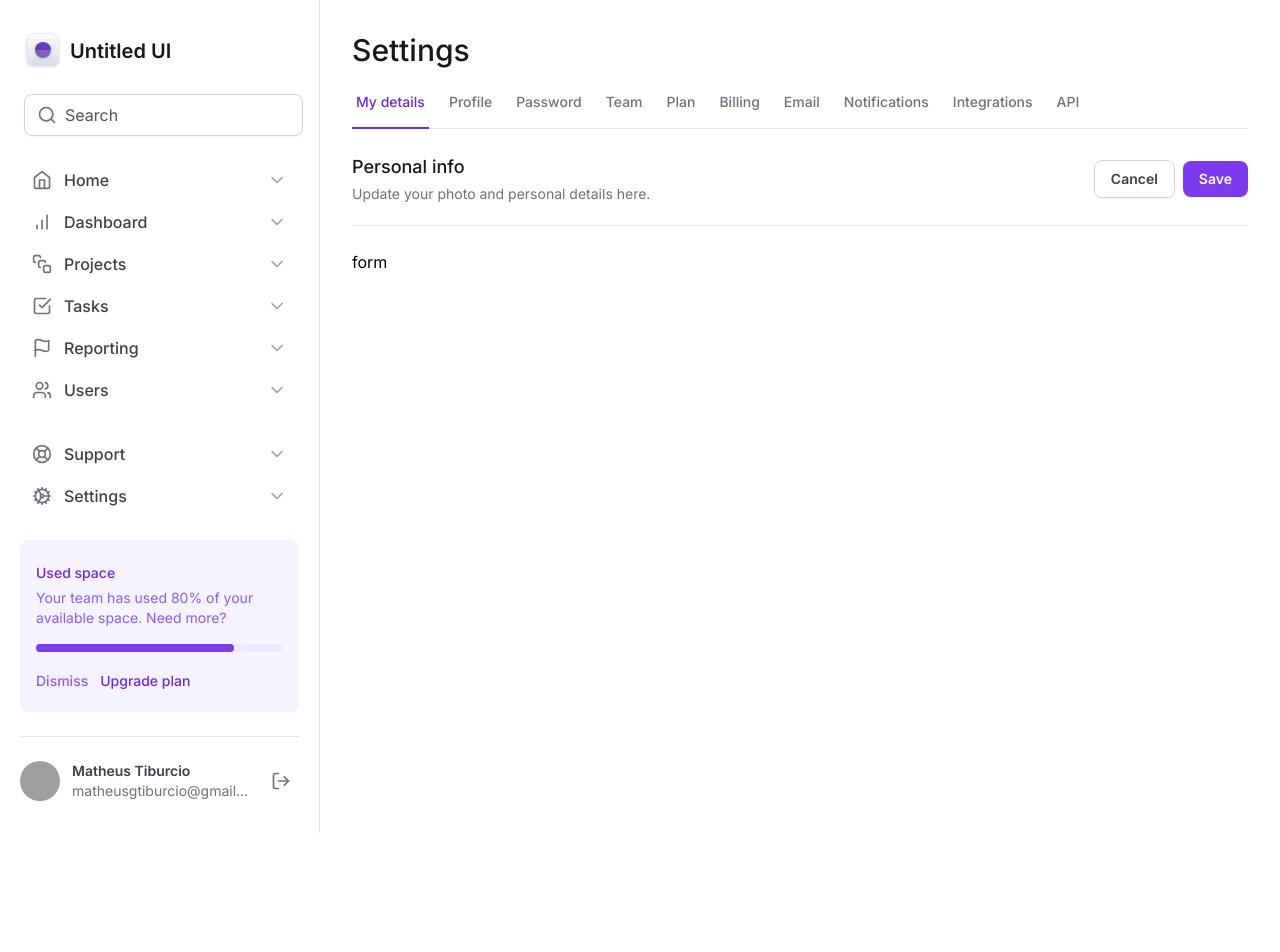
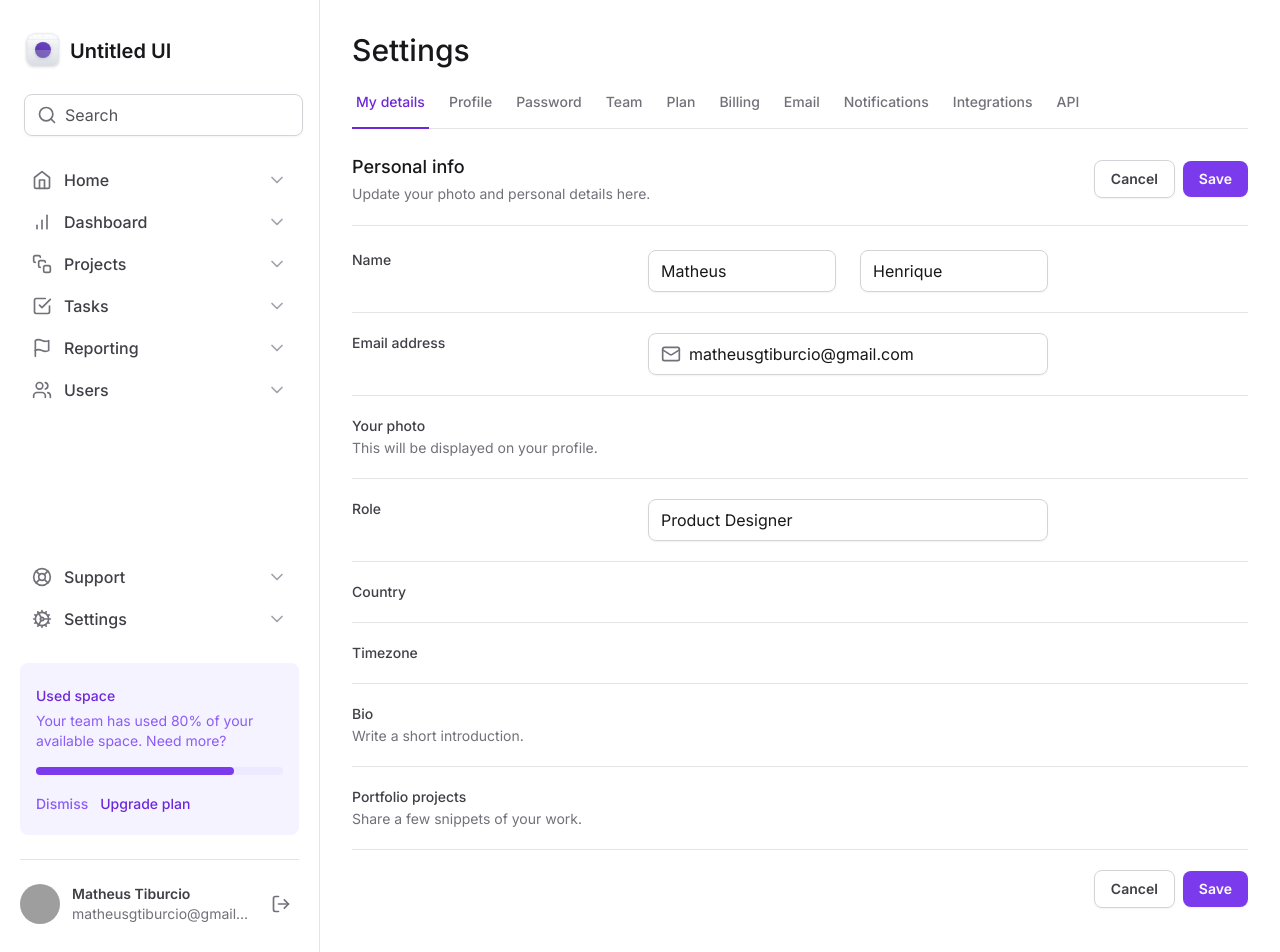
Before and after one commit to 0kira-vgl/tailwind-next, a Next.js app: page / in a window 1280 px wide. Shown: the top 952 px of the page. Before the commit the page ends 833 px from the top, so only its background shows below. Built offline with nearby package versions, Linux system fonts and the light colour scheme; grey boxes are pictures that could not be loaded.

Commit message:
add form fields

```diff
--- a/src/app/page.tsx
+++ b/src/app/page.tsx
@@ -1,4 +1,6 @@
 import { SettiingTabs } from "@/components/SettiingTabs";
+import { InputControl, InputPrefix, InputRoot } from "@/components/Input";
+import { Mail } from "lucide-react";
 
 export default function Home() {
   return (
@@ -32,8 +34,127 @@
           </div>
         </div>
 
-        <form id="settings" className="mt-6 flex flex-col w-full">
-          form
+        <form
+          id="settings"
+          className="mt-6 flex flex-col w-full gap-5 divide-y divide-zinc-200"
+        >
+          <div className="grid gap-3 grid-cols-form">
+            <label
+              htmlFor="firstName"
+              className="text-sm font-medium text-zinc-700"
+            >
+              Name
+            </label>
+            <div className="grid gap-6 grid-cols-2">
+              <InputRoot>
+                <InputControl id="firstName" defaultValue="Matheus" />
+              </InputRoot>
+
+              <InputRoot>
+                <InputControl defaultValue="Henrique" />
+              </InputRoot>
+            </div>
+          </div>
+
+          <div className="grid gap-3 grid-cols-form pt-5">
+            <label
+              htmlFor="email"
+              className="text-sm font-medium text-zinc-700"
+            >
+              Email address
+            </label>
+            <InputRoot>
+              <InputPrefix>
+                <Mail className="h-5 w-5 text-zinc-500" />
+              </InputPrefix>
+
+              <InputControl
+                id="email"
+                type="email"
+                defaultValue="matheusgtiburcio@gmail.com"
+              />
+            </InputRoot>
+          </div>
+
+          <div className="grid gap-3 grid-cols-form pt-5">
+            <label
+              htmlFor="email"
+              className="text-sm font-medium text-zinc-700"
+            >
+              Your photo
+              <span className="mt-0.5 text-sm font-normal text-zinc-500 block">
+                This will be displayed on your profile.
+              </span>
+            </label>
+            <div></div>
+          </div>
+
+          <div className="grid gap-3 grid-cols-form pt-5">
+            <label htmlFor="role" className="text-sm font-medium text-zinc-700">
+              Role
+            </label>
+            <InputRoot>
+              <InputControl id="role" defaultValue="Product Designer" />
+            </InputRoot>
+          </div>
+
+          <div className="grid gap-3 grid-cols-form pt-5">
+            <label
+              htmlFor="country"
+              className="text-sm font-medium text-zinc-700"
+            >
+              Country
+            </label>
+            <div></div>
+          </div>
+
+          <div className="grid gap-3 grid-cols-form pt-5">
+            <label
+              htmlFor="timezone"
+              className="text-sm font-medium text-zinc-700"
+            >
+              Timezone
+            </label>
+            <div></div>
+          </div>
+
+          <div className="grid gap-3 grid-cols-form pt-5">
+            <label htmlFor="bio" className="text-sm font-medium text-zinc-700">
+              Bio
+              <span className="mt-0.5 text-sm font-normal text-zinc-500 block">
+                Write a short introduction.
+              </span>
+            </label>
+            <div></div>
+          </div>
+
+          <div className="grid gap-3 grid-cols-form pt-5">
+            <label
+              htmlFor="projects"
+              className="text-sm font-medium text-zinc-700"
+            >
+              Portfolio projects
+              <span className="mt-0.5 text-sm font-normal text-zinc-500 block">
+                Share a few snippets of your work.
+              </span>
+            </label>
+            <div></div>
+          </div>
+
+          <div className="flex items-center justify-end gap-2 pt-5">
+            <button
+              type="button"
+              className="rounded-lg px-4 py-2 text-sm font-semibold shadow-sm border border-zinc-300 text-zinc-700 hover:bg-zinc-50"
+            >
+              Cancel
+            </button>
+            <button
+              type="submit"
+              className="rounded-lg px-4 py-2 text-sm font-semibold shadow-sm bg-violet-600 text-white hover:bg-violet-700"
+            >
+              Save
+            </button>
+          </div>
         </form>
       </div>
     </>
--- a/tailwind.config.ts
+++ b/tailwind.config.ts
@@ -11,6 +11,7 @@
       gridTemplateColumns: {
         app: "minmax(18rem, 20rem) 1fr",
         profile: "max-content 1fr min-content",
+        form: "minmax(7.5rem, 17.5rem) minmax(25rem, 1fr) minmax(0, 15rem)",
       },
 
       backgroundImage: {
```
